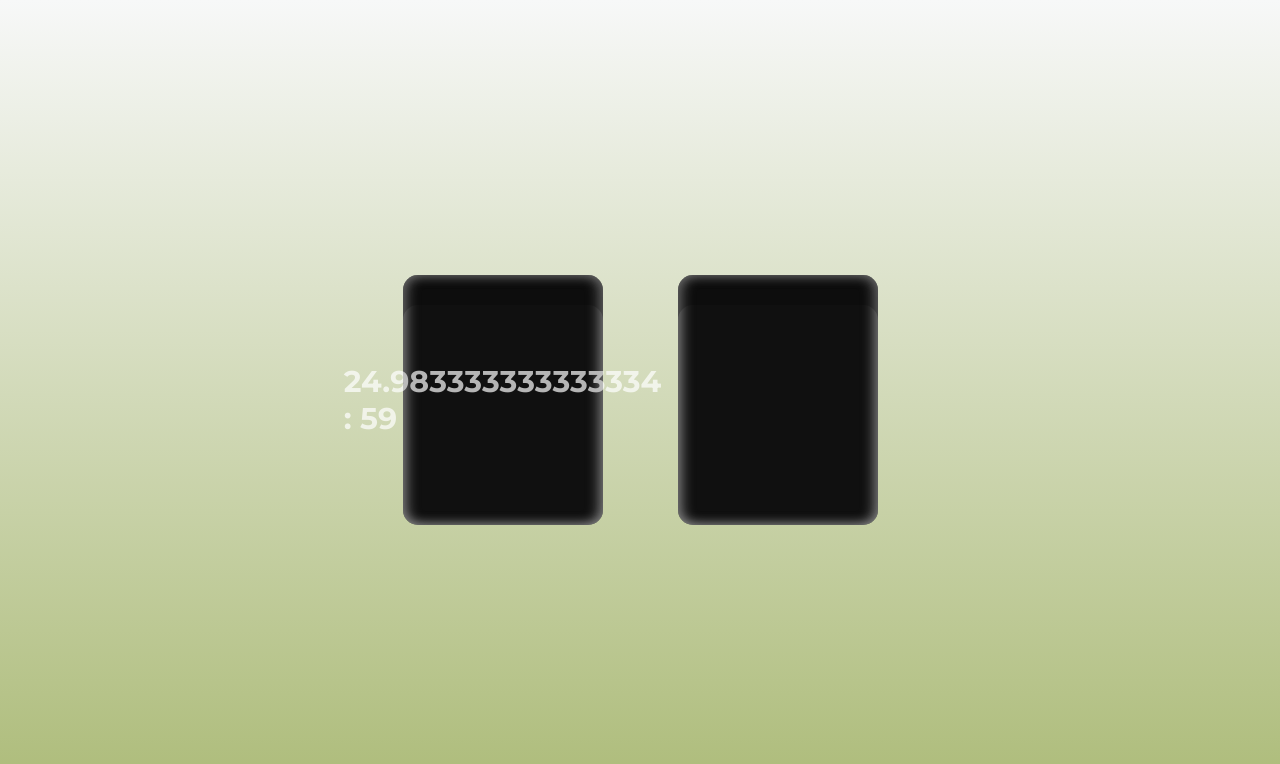
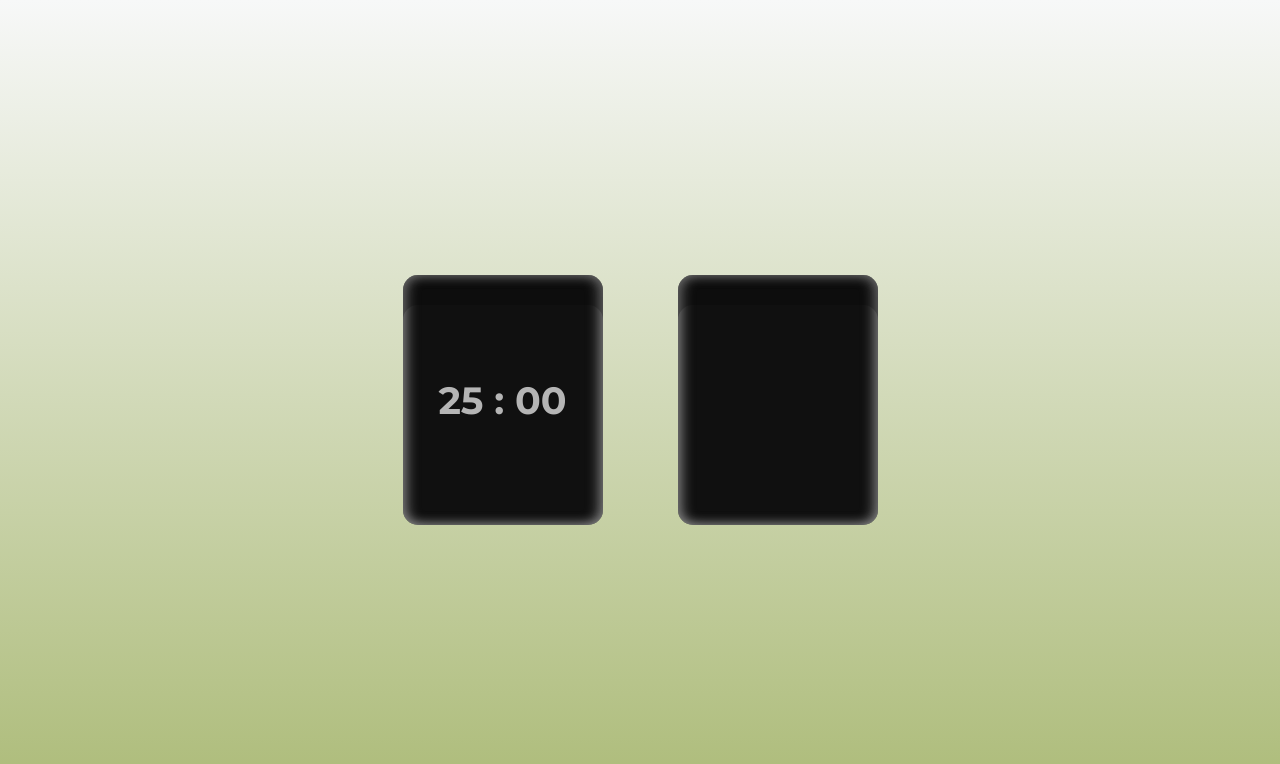
Before and after one commit to rurru/pomo-clock, a React (Create React App) app: page / in a window 1280 px wide. Shown: the top 764 px of the page. Built offline with nearby package versions, Linux system fonts and the light colour scheme.

Commit message:
Reassigned state variables - separate mins/secs

```diff
--- a/src/App.css
+++ b/src/App.css
@@ -7,7 +7,7 @@
   justify-content: space-around;
   flex-wrap: wrap;
   font-family: Montserrat, sans-serif;
-  font-size: 30px;
+  font-size: 38px;
   font-weight: 300;
 }
 
--- a/src/App.js
+++ b/src/App.js
@@ -9,7 +9,8 @@ class App extends Component {
     this.state= {
       sessionLength: 25,
       breakLength: 5,
-      secondsLeft: 1499
+      minutes: 25,
+      seconds: 0
     }
 
   }
@@ -17,7 +18,7 @@ class App extends Component {
     return (
       <div className="App">
         <div id = "timer" className = "display">
-          <Timer timeLeft = {this.state.secondsLeft} />
+          <Timer minsLeft = {this.state.minutes} secsLeft = {this.state.seconds} />
         </div>
         <div id = "options" className = "display">
         </div>
--- a/src/Timer.js
+++ b/src/Timer.js
@@ -4,7 +4,7 @@ import "./Timer.css";
 const Timer = (props) => {
     return (
         <div id = "time-left">
-            {props.timeLeft / 60} : {props.timeLeft % 60}
+            {props.minsLeft} : {('00' + props.secsLeft).slice(-2)}
         </div>
     );
 }
```
